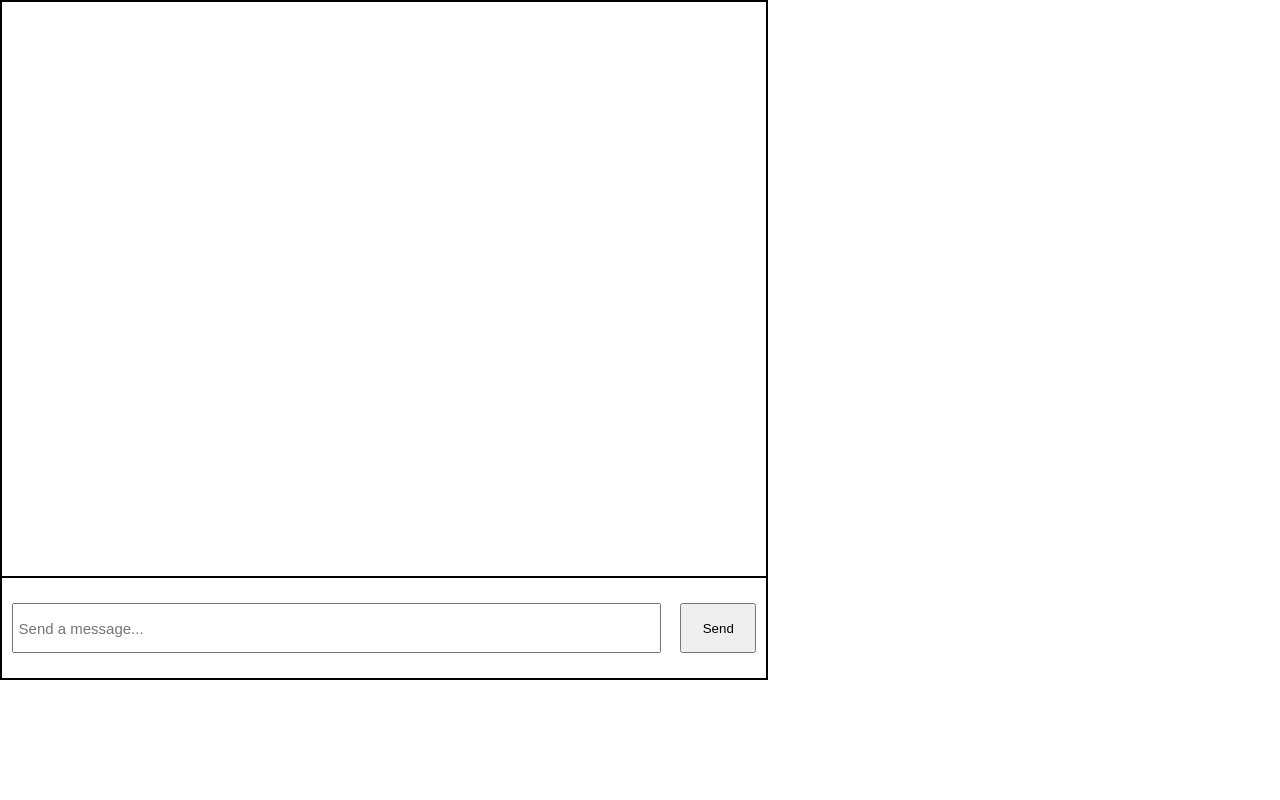
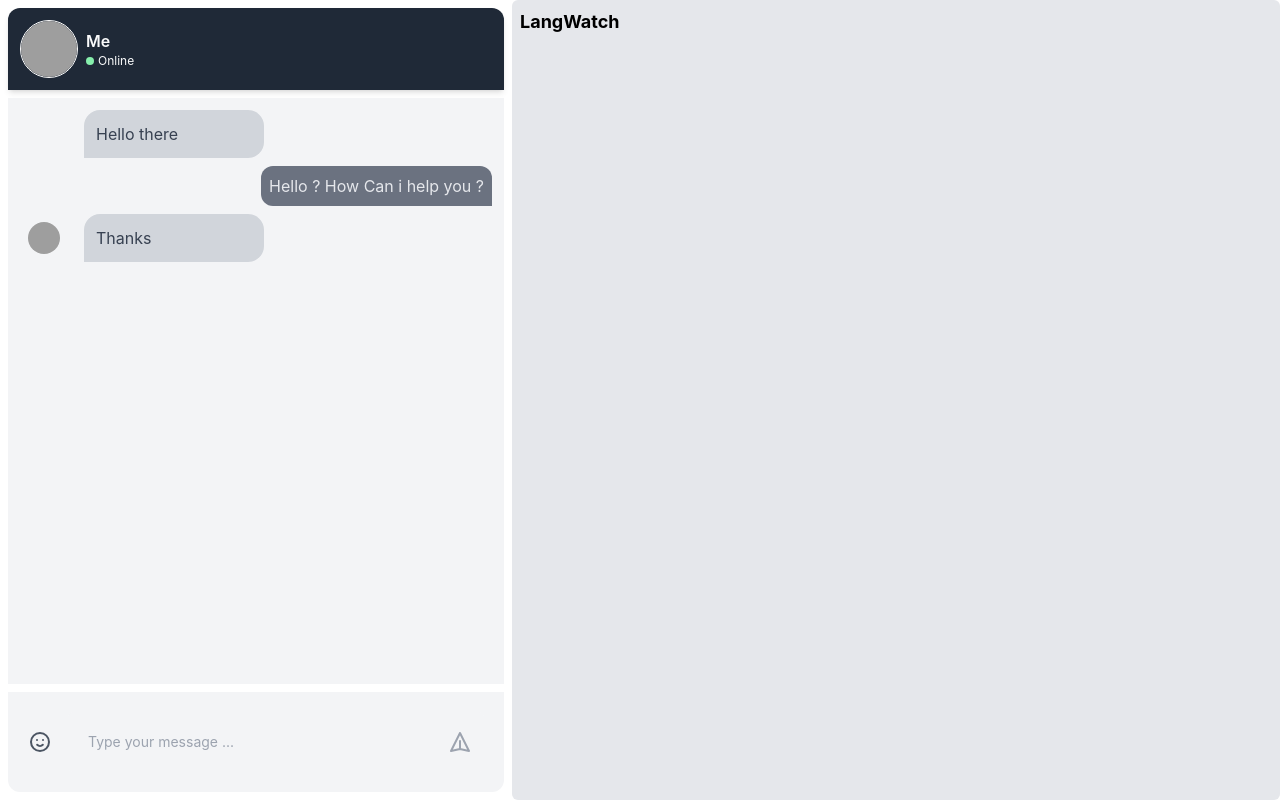
Before and after one commit to mkbeefcake/xagency_test_frontend, a React (Create React App) app: page / in a window 1280 px wide. Built offline with nearby package versions, Linux system fonts and the light colour scheme; grey boxes are pictures that could not be loaded.

Commit message:
simple layout

```diff
--- a/src/App.css
+++ /dev/null
@@ -1,76 +0,0 @@
-.App {
-  text-align: center;
-}
-
-*{
-  margin: 0;
-  padding: 0;
-  box-sizing: border-box;
-}
-
-#main-container{
-  width: 100%;
-  height: 100vh;
-  display: flex;
-  justify-content: center;
-  align-items: center;
-}
-
-.container{
-  width: 60%;
-  height: 85vh;
-  display: flex;
-  flex-direction: column;
-  border: 1px solid black;
-}
-
-.response-area{
-  height: 85%;
-  width: 100%;
-  border: 1px solid black;
-  overflow: scroll;
-  padding: 20px;
-  font-size: 15px;
-}
-
-.prompt-area{
-  height: 15%;
-  width: 100%;
-  border: 1px solid black;
-  display: flex;
-  justify-content: space-around;
-  align-items: center;
-}
-
-.prompt-area input{
-  height: 50%;
-  width: 85%;
-  padding: 5px;
-  font-size: 15px;
-}
-
-.prompt-area button{
-  width: 10%;
-  height: 50%;
-}
-
-.gpt-message{
-  display: block;
-  position: relative;
-  float: left;
-  width: 100%;
-  font-size: 15px;
-}
-
-.user-message{
-  display: block;
-  width: 100%;
-  text-align: right;
-  position: relative;
-  float: right;
-  font-size: 15px;
-}
-
-.message{
-  margin: 5px;
-}
--- a/src/App.js
+++ b/src/App.js
@@ -1,57 +1,18 @@
-import logo from './logo.svg';
-import './App.css';
-import React, {useState, useEffect} from 'react';
+import Messages from './Messages';
 
 function App() {
-  const [input, setInput] = useState("");
-  const [messages, setMessages] = useState([
-  ]);
-
-  const handleChange = (event)=>{
-      setInput(event.target.value)
-  }
-
-  const handleSend = async (event)=>{
-      event.preventDefault()
-      const newMessage = {
-          message: input,
-          sender: "user"
-      }
-
-      const newMessages = [...messages,newMessage];
-
-      setMessages(newMessages);
-      setInput('');
-      await processMessageToChatGPT(newMessages);
-  }
-
-  async function processMessageToChatGPT(chatMessages){
-    setMessages(
-        [
-            ...chatMessages,
-            {
-                message: "Hi ",
-                sender: "ChatGPT"
-            }
-        ]
-    )
-  }
-
   return (
-    <div className="container">
-      <div className="response-area">
-        {messages.map((message, index) => {
-            return(
-                <div className={message.sender==="ChatGPT" ? 'gpt-message message' : 'user-message message'}>{message.message}</div>
-            );
-        })}
-      </div>
-      <div className="prompt-area">
-        <input type="text" placeholder="Send a message..." value={input} onChange={handleChange}/>
-        <button className="submit" type="submit" onClick={handleSend}>Send</button>
-      </div>
+    <div className="flex h-screen">
+        <div className="w-2/5 bg-white dark:bg-gray-900">
+            <div className="flex-grow h-screen p-2 rounded-md">
+                <Messages/>
+            </div>
+        </div>
+        <div className="flex-grow h-full p-2 bg-gray-200 rounded-md">
+          <h2 className="text-lg font-bold">LangWatch</h2>
+        </div>
     </div>
-  );
+  )
 }
 
 export default App;
--- /dev/null
+++ b/src/Messages.js
@@ -0,0 +1,76 @@
+import React from 'react'
+
+const Messages = () => {
+    return (
+        <div className="flex-grow h-full flex flex-col">
+            <div className="w-full h-15 p-1 bg-gray-800 dark:bg-gray-900 shadow-md rounded-xl rounded-bl-none rounded-br-none">
+                <div className="flex p-2 align-middle items-center">
+                    <div className="p-2 md:hidden rounded-full mr-1 hover:bg-gray-600 text-white">
+                        <svg xmlns="http://www.w3.org/2000/svg" className="h-6 w-6" fill="none" viewBox="0 0 24 24" stroke="currentColor">
+                        <path strokeLinecap="round" strokeLinejoin="round" strokeWidth={2} d="M10 19l-7-7m0 0l7-7m-7 7h18" />
+                        </svg>
+                    </div>
+                    <div className="border rounded-full border-white p-1/2">
+                        <img className="w-14 h-14 rounded-full" src="https://cdn.pixabay.com/photo/2017/01/31/21/23/avatar-2027366_960_720.png" alt="avatar"/>
+                    </div>
+                    <div className="flex-grow p-2">
+                        <div className="text-md text-gray-50 font-semibold">Me </div>
+                        <div className="flex items-center">
+                            <div className="w-2 h-2 bg-green-300 rounded-full"></div>
+                            <div className="text-xs text-gray-50 ml-1">
+                            Online
+                            </div>
+                        </div>
+                    </div>
+                </div>
+            </div>
+            <div className="w-full flex-grow bg-gray-100 dark:bg-gray-900 my-2 p-2 overflow-y-auto">
+                <div className="flex items-end w-3/4" >
+                    <img className="hidden w-8 h-8 m-3 rounded-full" src="https://cdn.pixabay.com/photo/2017/01/31/21/23/avatar-2027366_960_720.png" alt="avatar"/>
+                    <div className="w-8 m-3 rounded-full"/>
+                    <div className="p-3 bg-gray-300 dark:bg-gray-800 mx-3 my-1 rounded-2xl rounded-bl-none sm:w-3/4 md:w-3/6">
+                        <div className="text-gray-700 dark:text-gray-200">
+                            Hello there
+                        </div>
+                    </div>
+                </div>
+                <div className="flex justify-end">
+                    <div className="flex items-end w-auto bg-gray-500 dark:bg-gray-800 m-1 rounded-xl rounded-br-none sm:w-3/4 md:w-auto">
+                        <div className="p-2">
+                            <div className="text-gray-200">
+                                Hello ? How Can i help you ?
+                            </div>
+                        </div>
+                    </div>
+                </div>
+                <div className="flex items-end w-3/4">
+                    <img className="w-8 h-8 m-3 rounded-full" src="https://cdn.pixabay.com/photo/2017/01/31/21/23/avatar-2027366_960_720.png" alt="avatar"/>
+                    <div className="p-3 bg-gray-300 dark:bg-gray-800 mx-3 my-1 rounded-2xl rounded-bl-none sm:w-3/4 md:w-3/6">
+                        <div className="text-gray-700 dark:text-gray-200">
+                            Thanks
+                        </div>
+                    </div>
+                </div>
+            </div>
+            <div className="h-15  p-3 rounded-xl rounded-tr-none rounded-tl-none bg-gray-100 dark:bg-gray-800">
+                <div className="flex items-center">
+                    <div className="p-2 text-gray-600 dark:text-gray-200 ">
+                        <svg xmlns="http://www.w3.org/2000/svg" className="h-6 w-6" fill="none" viewBox="0 0 24 24" stroke="currentColor">
+                        <path strokeLinecap="round" strokeLinejoin="round" strokeWidth={2} d="M14.828 14.828a4 4 0 01-5.656 0M9 10h.01M15 10h.01M21 12a9 9 0 11-18 0 9 9 0 0118 0z" />
+                        </svg>
+                    </div>
+                    <div className="search-chat flex flex-grow p-2">
+                        <input className="input text-gray-700 dark:text-gray-200 text-sm p-5 focus:outline-none bg-gray-100 dark:bg-gray-800  flex-grow rounded-l-md" type="text" placeholder="Type your message ..."/>
+                        <div className="bg-gray-100 dark:bg-gray-800 dark:text-gray-200  flex justify-center items-center pr-3 text-gray-400 rounded-r-md">
+                            <svg xmlns="http://www.w3.org/2000/svg" className="h-6 w-6" fill="none" viewBox="0 0 24 24" stroke="currentColor">
+                            <path strokeLinecap="round" strokeLinejoin="round" strokeWidth={2} d="M12 19l9 2-9-18-9 18 9-2zm0 0v-8" />
+                            </svg>
+                        </div>
+                    </div>
+                </div>
+            </div>
+        </div>
+    )
+}
+
+export default Messages
--- a/src/index.css
+++ b/src/index.css
@@ -1,3 +1,8 @@
+@tailwind base;
+@tailwind components;
+@tailwind utilities;
+
+
 body {
   margin: 0;
   font-family: -apple-system, BlinkMacSystemFont, 'Segoe UI', 'Roboto', 'Oxygen',
--- a/tailwind.config.js
+++ b/tailwind.config.js
@@ -1,6 +1,8 @@
 /** @type {import('tailwindcss').Config} */
 module.exports = {
-  content: [],
+  content: [
+    "./src/**/*.{js,jsx,ts,tsx}", // Adjust this path based on your project structure
+  ],
   theme: {
     extend: {},
   },
```
